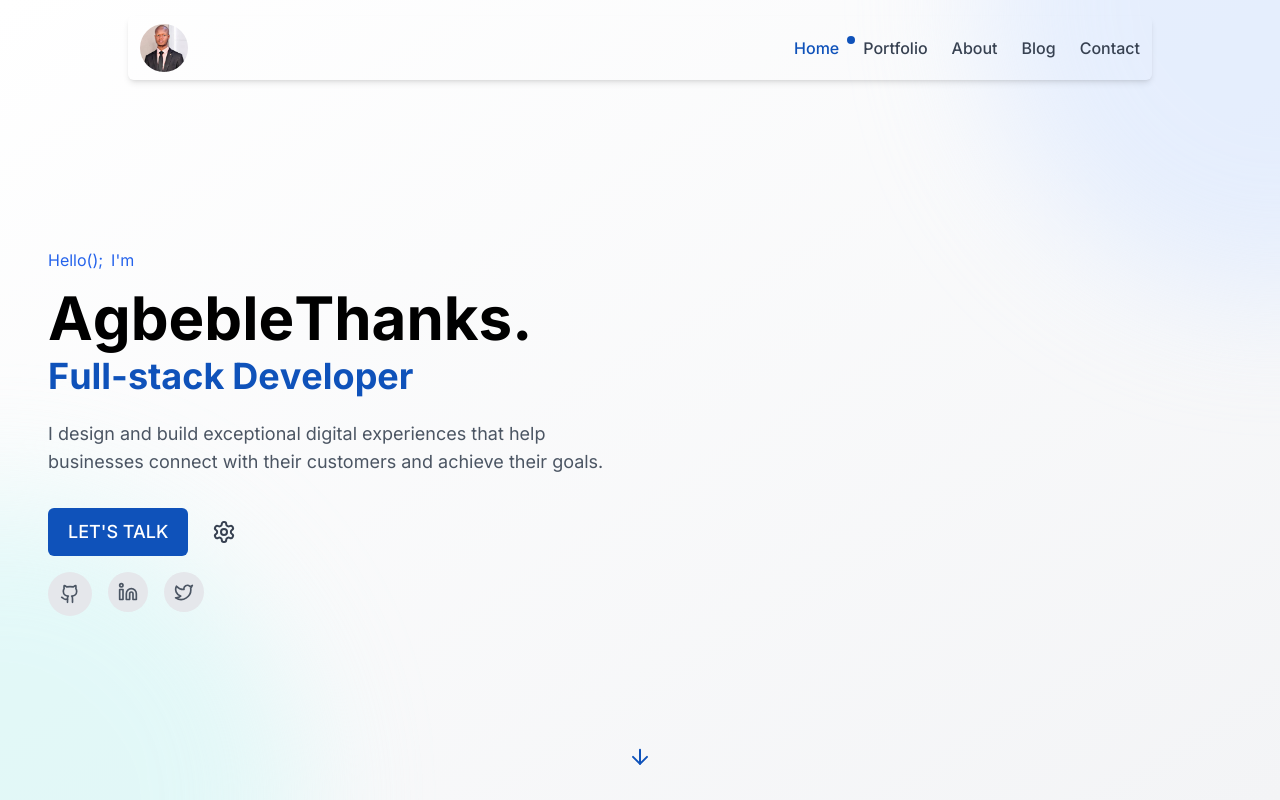
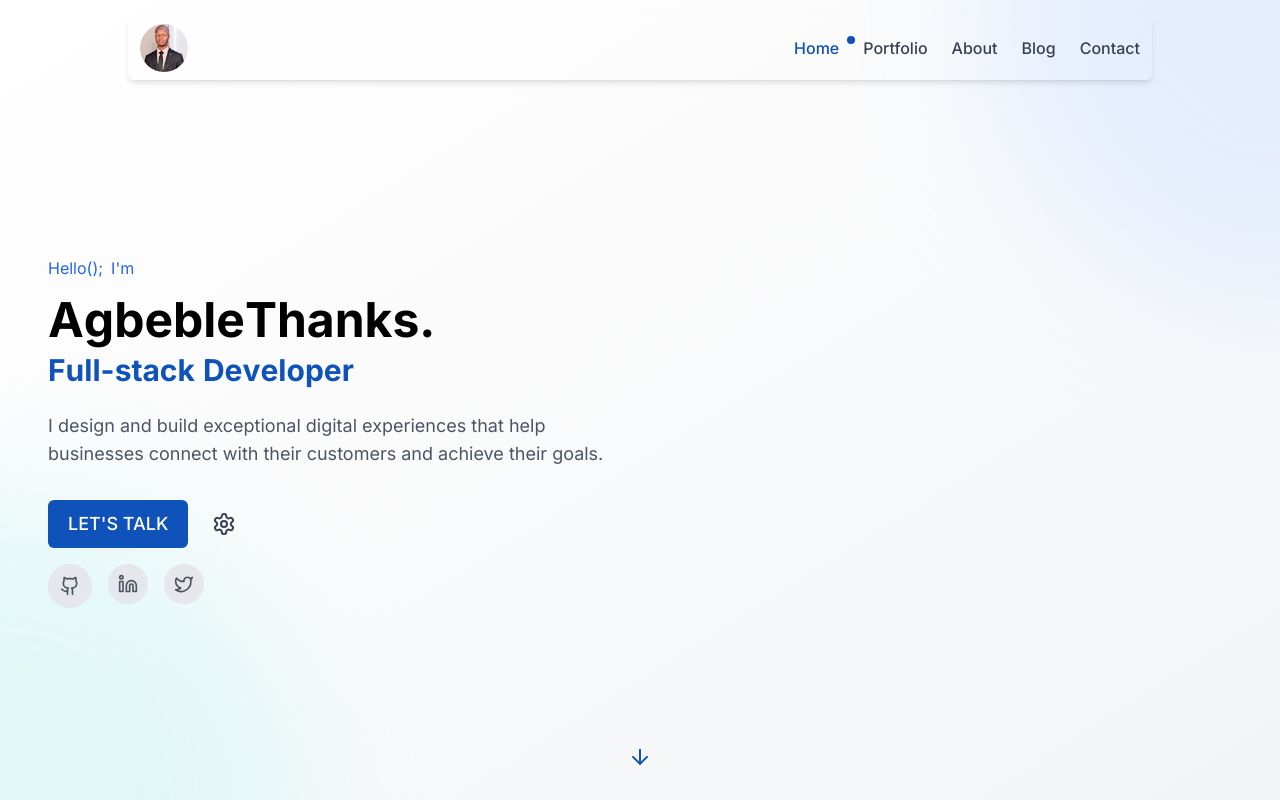
Before and after one commit to thanks299/portfolio1, a React (Vite) app: page / in a window 1280 px wide. Shown: the top 800 px of the page. Built offline with nearby package versions, Linux system fonts and the light colour scheme.

Commit message:
updated hero section

```diff
--- a/src/components/home/HeroSection.tsx
+++ b/src/components/home/HeroSection.tsx
@@ -83,12 +83,12 @@ const HeroSection: React.FC = () => {
             initial="hidden"
             animate="visible"
             variants={textVariants}
-            className="text-3xl sm:text-3xl md:text-4xl font-bold mb-6 leading-tight"
+            className="text-2xl sm:text-2xl md:text-3xl font-bold mb-6 leading-tight"
             >
-            {renderAnimatedText("A g b e b l e   T h a n k s .", "text-black text-4xl sm:text-5xl md:text-6xl")}
+            {renderAnimatedText("A g b e b l e   T h a n k s .", "text-black text-3xl sm:text-4xl md:text-5xl")}
             <h1 className="text-gray-500 dark:text-gray-300 mt-2 flex flex-wrap">
             <span>
-              {renderAnimatedText("F u l l - s t a c k", "text-primary-600 text-xs sm:text-xs md:text-sm lg:text-base").props.children.map((letter, index) => (
+              {renderAnimatedText("F u l l - s t a c k", "text-primary-600 text-xs sm:text-xs md:text-xs lg:text-xs").props.children.map((letter, index) => (
               <motion.span
               key={index}
               initial={{ y: 0 }}
@@ -104,7 +104,7 @@ const HeroSection: React.FC = () => {
             </span>
             <span className="mx-1"></span>
             <span>
-              {renderAnimatedText("D e v e l o p e r", "text-primary-600 text-xs sm:text-xs md:text-sm lg:text-base").props.children.map((letter: string, index) => (
+              {renderAnimatedText("D e v e l o p e r", "text-primary-600 text-xs sm:text-xs md:text-xs lg:text-xs").props.children.map((letter: string, index) => (
               <motion.span
               key={index}
               initial={{ y: 0 }}
```
